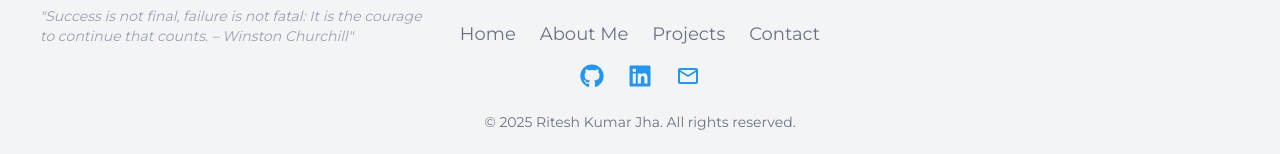
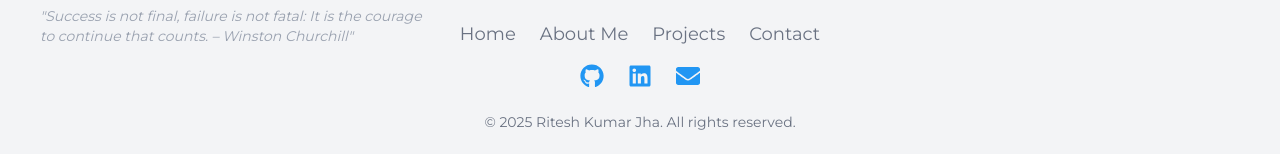
Before and after one commit to rjritesh/New-Portfolio, a React (Vite) app: page / in a window 1280 px wide. Shown: the part 2484-2638 px from the top of the page. Built offline with nearby package versions, Linux system fonts and the light colour scheme.

Commit message:
Update react icons

```diff
--- a/src/components/Footer.jsx
+++ b/src/components/Footer.jsx
@@ -1,5 +1,4 @@
-import { FaGithub, FaLinkedin } from "react-icons/fa";
-import { MdOutlineMail } from "react-icons/md";
+import { FaEnvelope, FaGithub, FaLinkedin } from "react-icons/fa";
 import { useState, useEffect } from "react";
 import { quotes } from "../utils/constants"; // your quotes file
 
@@ -42,7 +41,7 @@ const Footer = () => {
           <div className="flex flex-wrap justify-center gap-4 sm:gap-6 text-2xl text-[rgb(33,150,243)]">
             <a href="https://github.com/rjritesh" target="_blank" rel="noopener noreferrer" title="GitHub"><FaGithub /></a>
             <a href="https://www.linkedin.com/in/jhariteshkumar/" target="_blank" rel="noopener noreferrer" title="LinkedIn"><FaLinkedin /></a>
-            <a href="mailto:imrjha07@gmail.com" title="Email"><MdOutlineMail /></a>
+            <a href="mailto:imrjha07@gmail.com" title="Email"><FaEnvelope /></a>
           </div>
         </div>
 
```
